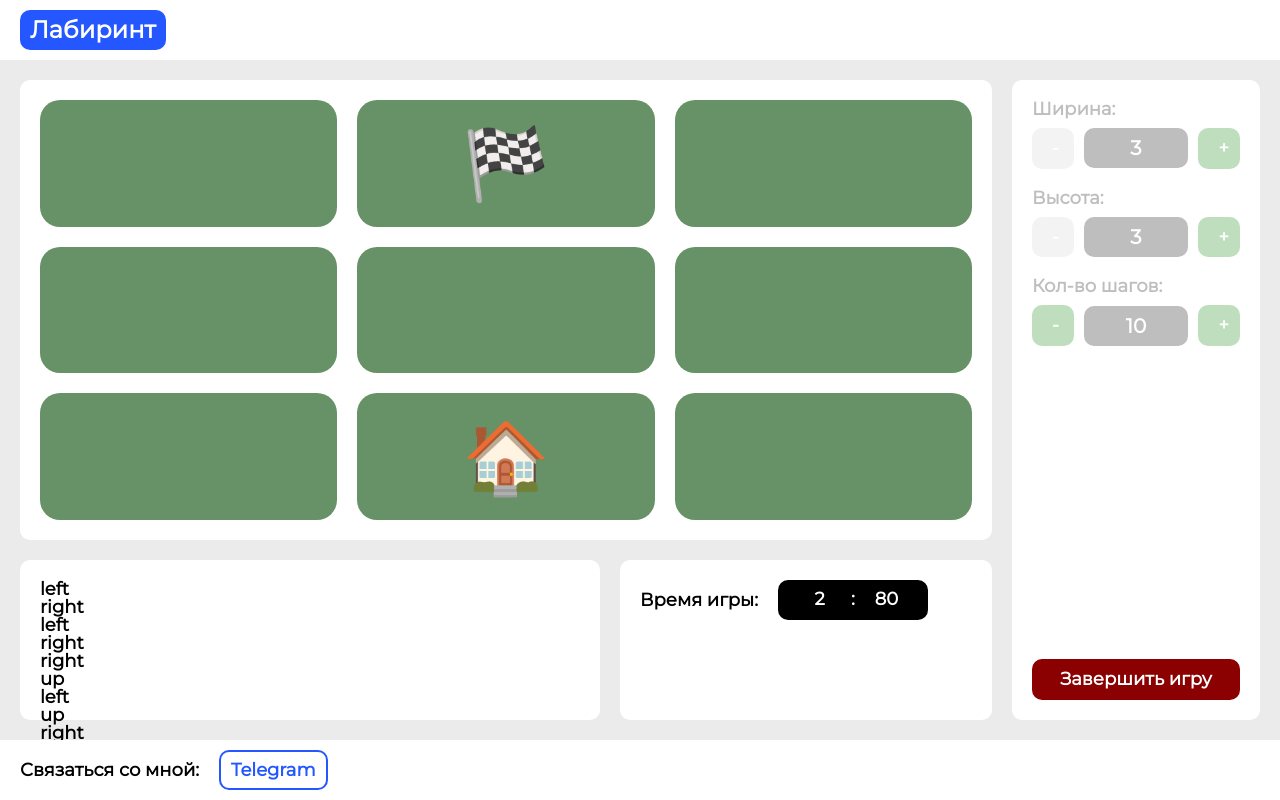
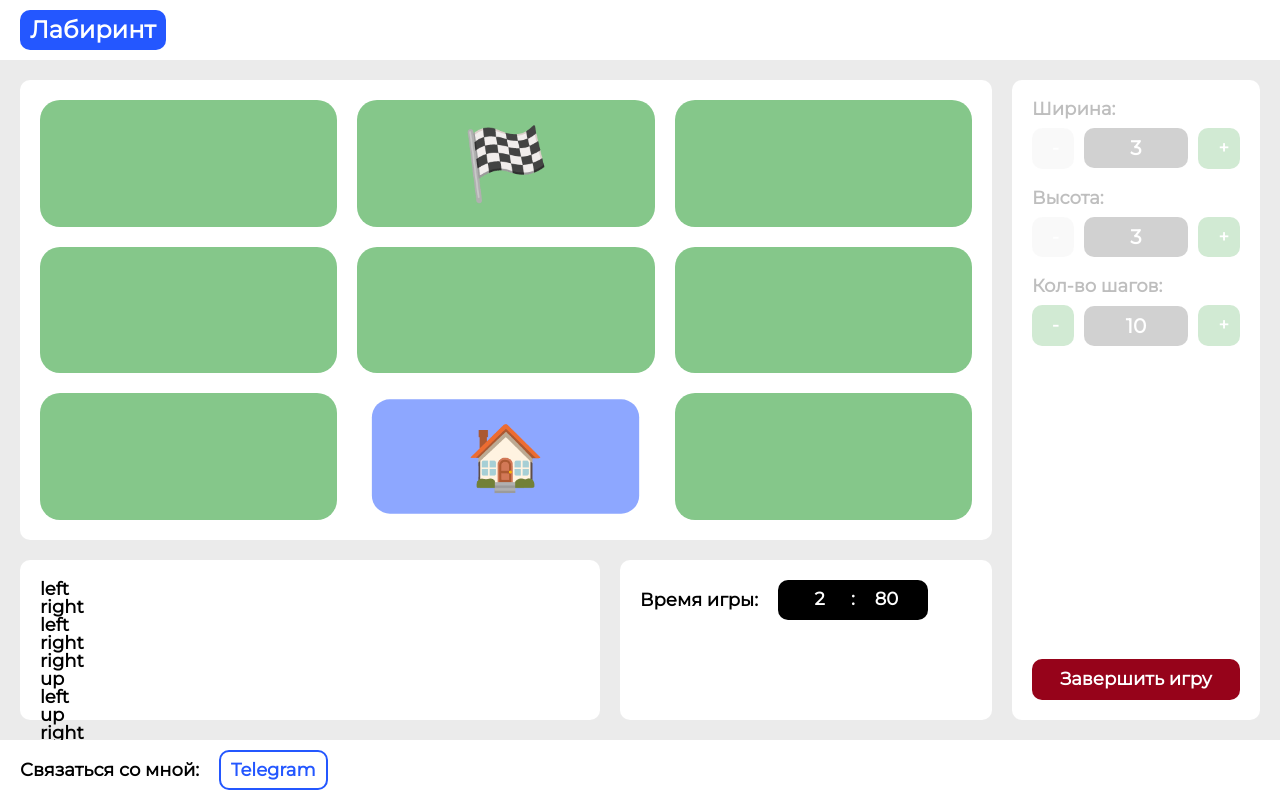
Before and after one commit to szatolokinweb/labyrinth, a React (Create React App) app: page / in a window 1280 px wide. Both pictures are taken after a click on the button "Начать игру". Built offline with nearby package versions, Linux system fonts and the light colour scheme.

Commit message:
Update Board

```diff
--- a/src/components/Board/Board.js
+++ b/src/components/Board/Board.js
@@ -7,10 +7,9 @@ import styles from "./Board.module.scss";
 import { repeat } from "../../utils/repeat";
 import { getPoint } from "../../utils/getPoint";
 import { getSymbol } from "../../utils/getSymbol";
+import { checkEqualPoints } from "../../utils/checkEqualPoints";
 
 export const Board = () => {
-  const ref = useRef(null);
-
   const { gameState, gameWidth, gameHeight, gameStart, gameEnd } = useSelector(
     (state) => state
   );
@@ -26,25 +25,32 @@ export const Board = () => {
   // }, []);
 
   return (
-    <div className={styles.wrapper}>
     <div
-        className={styles.grid}
+      className={classNames(styles.grid, {
+        [styles.game]: gameState === "game",
+      })}
       style={{ "--width": gameWidth, "--height": gameHeight }}
     >
       {repeat(gameWidth * gameHeight).map((_, index) => {
         const { x, y } = getPoint(index, gameWidth, gameHeight);
+
         return (
           <div
             key={`${index}-${gameWidth}-${gameHeight}`}
-              className={classNames(styles.cell, {
+            className={classNames(
+              styles.cell,
+              {
                 [styles.game]: gameState === "game",
-              })}
+              },
+              {
+                [styles.start]: gameState === "game" && checkEqualPoints({ x, y }, gameStart),
+              }
+            )}
           >
             {gameState === "game" && getSymbol(x, y, gameStart, gameEnd)}
           </div>
         );
       })}
     </div>
-    </div>
   );
 };
--- a/src/components/Board/Board.module.scss
+++ b/src/components/Board/Board.module.scss
@@ -1,7 +1,4 @@
-.wrapper {
-  width: 100%;
-  height: 100%;
-}
+@import "../../styles/keyframes.scss";
 
 .grid {
   height: 100%;
@@ -10,6 +7,11 @@
   grid-template-rows: repeat(var(--height), 1fr);
   column-gap: var(--gap);
   row-gap: var(--gap);
+  pointer-events: none;
+
+  &.game {
+    pointer-events: all;
+  }
 }
 
 .cell {
@@ -17,11 +19,26 @@
   justify-content: center;
   align-items: center;
 
-  background-color: lightgray;
+  background-color: var(--color-body);
   border-radius: var(--gap);
   font-size: 70px;
+  cursor: pointer;
+  transition-duration: var(--time);
+  animation-duration: calc(var(--time) * 4);
 
   &.game {
-    background-color: rgb(103, 146, 103);
+    &.start {
+      transform: scale(0.9);
+      background-color: var(--color-main-light);
+    }
+
+    &:not(.start) {
+      background-color: var(--color-accept-light);
+
+      &:hover {
+        background-color: var(--color-accept);
+        animation-name: shake;
+      }
+    }
   }
 }
--- a/src/components/Button/Button.module.scss
+++ b/src/components/Button/Button.module.scss
@@ -2,7 +2,7 @@
   padding: calc(var(--gap) / 2) var(--gap);
   min-height: 40px;
 
-  background-color: green;
+  background-color: var(--color-accept);
   border-radius: calc(var(--gap) / 2);
   color: white;
   cursor: pointer;
@@ -10,22 +10,22 @@
 
   &:hover {
     &:not(:disabled) {
-      background-color: lightgreen;
+      background-color: var(--color-accept-light);
     }
   }
 
   &.danger {
-    background-color: darkred;
+    background-color: var(--color-danger);
 
     &:hover {
       &:not(:disabled) {
-        background-color: lightcoral;
+        background-color: var(--color-danger-light);
       }
     }
   }
 
   &:disabled {
-    background-color: lightgray;
+    background-color: var(--color-body);
 
     cursor: not-allowed;
   }
--- a/src/components/Control/Control.module.scss
+++ b/src/components/Control/Control.module.scss
@@ -3,6 +3,12 @@
   grid-template-columns: 20% 1fr 20%;
   column-gap: calc(var(--gap) / 2);
   align-items: center;
+
+  &:hover {
+    .value {
+      background-color: var(--color-black);
+    }
+  }
 }
 
 .value {
@@ -14,5 +20,6 @@
   border-radius: calc(var(--gap) / 2);
   font-size: 20px;
   color: white;
-  background-color: black;
+  background-color: var(--color-black-light);
+  transition-duration: var(--time);
 }
--- a/src/components/Header/Header.module.scss
+++ b/src/components/Header/Header.module.scss
@@ -1,3 +1,5 @@
+@import "../../styles/keyframes.scss";
+
 .header {
   padding: 0 var(--gap);
   display: flex;
@@ -8,27 +10,6 @@
 }
 
 .logo {
-  $rotate-angle: 5deg;
-  $rotate-time: 0.2s;
-
-  @keyframes logo-hover {
-    0% {
-      transform: rotate(0);
-    }
-    25% {
-      transform: rotate(-$rotate-angle);
-    }
-    50% {
-      transform: rotate(0);
-    }
-    75% {
-      transform: rotate($rotate-angle);
-    }
-    100% {
-      transform: rotate(0);
-    }
-  }
-
   padding: 0 calc(var(--gap) / 2);
   height: 40px;
   display: flex;
@@ -38,10 +19,10 @@
   border-radius: calc(var(--gap) / 2);
   color: white;
   cursor: pointer;
-  animation-duration: $rotate-time;
+  animation-duration: calc(var(--time) * 4);
   font-weight: bold;
 
   &:hover {
-    animation-name: logo-hover;
+    animation-name: shake;
   }
 }
--- a/src/components/Steps/Steps.js
+++ b/src/components/Steps/Steps.js
@@ -9,8 +9,8 @@ export const Steps = () => {
     gameSteps && (
       <>
         <ul>
-          {gameSteps.map((step) => (
-            <li>{step}</li>
+          {gameSteps.map((step, index) => (
+            <li key={index}>{step}</li>
           ))}
         </ul>
       </>
--- a/src/index.css
+++ b/src/index.css
@@ -1,13 +1,27 @@
 @import url("https://fonts.googleapis.com/css2?family=Montserrat:ital,wght@0,400;1,700&display=swap");
 
 :root {
+  --shake: 5deg;
+
   --gap: 20px;
 
   --time: 0.1s;
 
   --color-body: rgb(235, 235, 235);
+
   --color-place: white;
+
   --color-main: rgb(36, 87, 255);
+  --color-main-light: rgb(141, 167, 255);
+
+  --color-black: black;
+  --color-black-light: rgb(77, 77, 77);
+
+  --color-danger: #96031a;
+  --color-danger-light: #dd4e63;
+
+  --color-accept: #4aad52;
+  --color-accept-light: #85c78a;
 }
 
 *,
--- /dev/null
+++ b/src/styles/keyframes.scss
@@ -0,0 +1,17 @@
+@keyframes shake {
+  0% {
+    transform: rotate(0);
+  }
+  25% {
+    transform: rotate(calc(var(--shake) * -1));
+  }
+  50% {
+    transform: rotate(0);
+  }
+  75% {
+    transform: rotate(var(--shake));
+  }
+  100% {
+    transform: rotate(0);
+  }
+}
--- /dev/null
+++ b/src/utils/checkEqualPoints.js
@@ -0,0 +1,2 @@
+export const checkEqualPoints = (point1, point2) =>
+  point1.x === point2.x && point1.y === point2.y;
```
Lines whose indentation alone changed are shown as unchanged.
